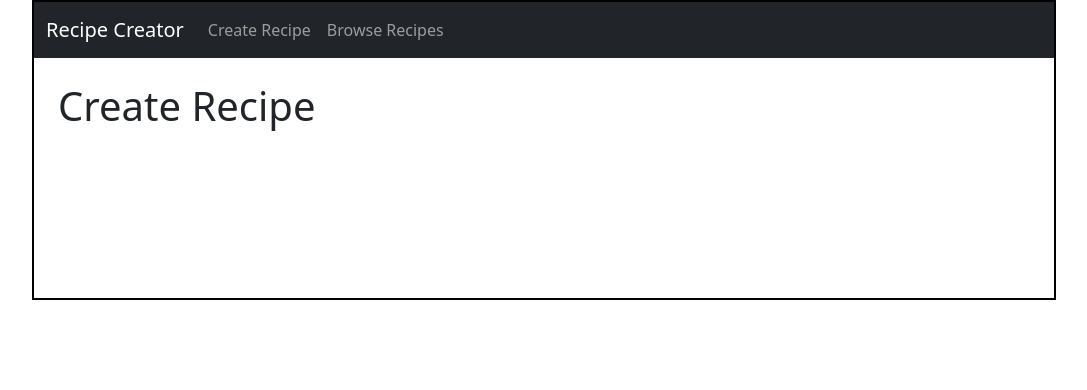
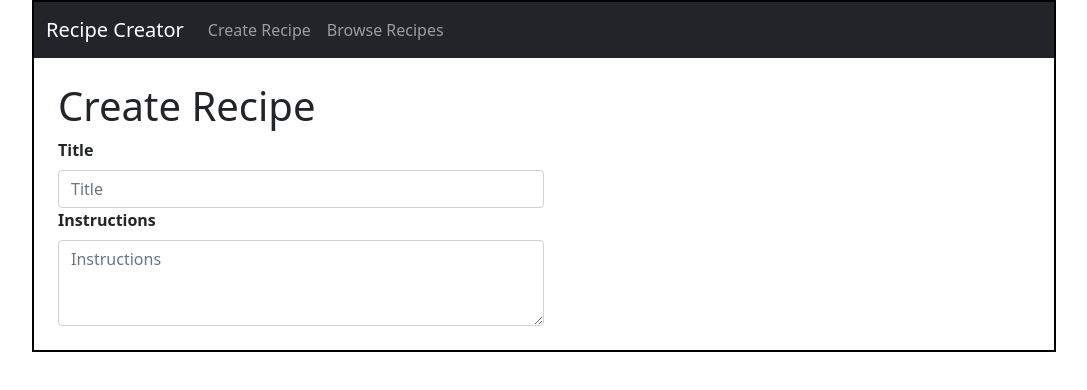
Before and after one commit to ojela028xamk/recipe-creator, a React (Create React App) app: page / in a window 1280 px wide. Shown: the top 390 px of the page, without its empty margins (96-1183 px from the left). Built offline with nearby package versions, Linux system fonts and the light colour scheme.

Commit message:
sass + skeleton

```diff
--- a/src/common/MockData.tsx
+++ b/src/common/MockData.tsx
@@ -4,11 +4,11 @@ export const MockData: MockDataTS[] = [
   {
     id: 1,
     title: "Taco Soup",
-    instructions: ["Step 1", "Step 2", "Step 3"],
+    instructions: "Make the soup.",
   },
   {
     id: 2,
     title: "BBQ Short Ribs",
-    instructions: ["Step 1", "Step 2", "Step 3"],
+    instructions: "Make the ribs",
   },
 ];
--- a/src/components/BrowseRecipes.tsx
+++ b/src/components/BrowseRecipes.tsx
@@ -7,13 +7,10 @@ export default function BrowseRecipes(): JSX.Element {
       <h1>Browse Recipes</h1>
       {MockData.map((data: MockDataTS) => (
         <>
-          <p>{data.title}</p>
-
-          <ul>
-            {data.instructions.map((node: string) => (
-              <li>{node}</li>
-            ))}
-          </ul>
+          <div className="m-3 p-2 border w-50">
+            <h3>{data.title}</h3>
+            <p>{data.instructions}</p>
+          </div>
         </>
       ))}
     </div>
--- a/src/components/CreateRecipe.tsx
+++ b/src/components/CreateRecipe.tsx
@@ -1,7 +1,21 @@
+import { Form } from "react-bootstrap";
+
 export default function CreateRecipe(): JSX.Element {
   return (
     <div className="p-4">
       <h1>Create Recipe</h1>
+      <Form className="w-50">
+        <Form.Group controlId="formRecipe">
+          <Form.Label>
+            <b>Title</b>
+          </Form.Label>
+          <Form.Control placeholder="Title" />
+          <Form.Label>
+            <b>Instructions</b>
+          </Form.Label>
+          <Form.Control as="textarea" rows={3} placeholder="Instructions" />
+        </Form.Group>
+      </Form>
     </div>
   );
 }
--- a/src/interfaces/MockDataTS.tsx
+++ b/src/interfaces/MockDataTS.tsx
@@ -1,5 +1,5 @@
 export interface MockDataTS {
   id: number;
   title: string;
-  instructions: string[];
+  instructions: string;
 }
```
Also changed, not shown: src/scss/custom.scss (added).
